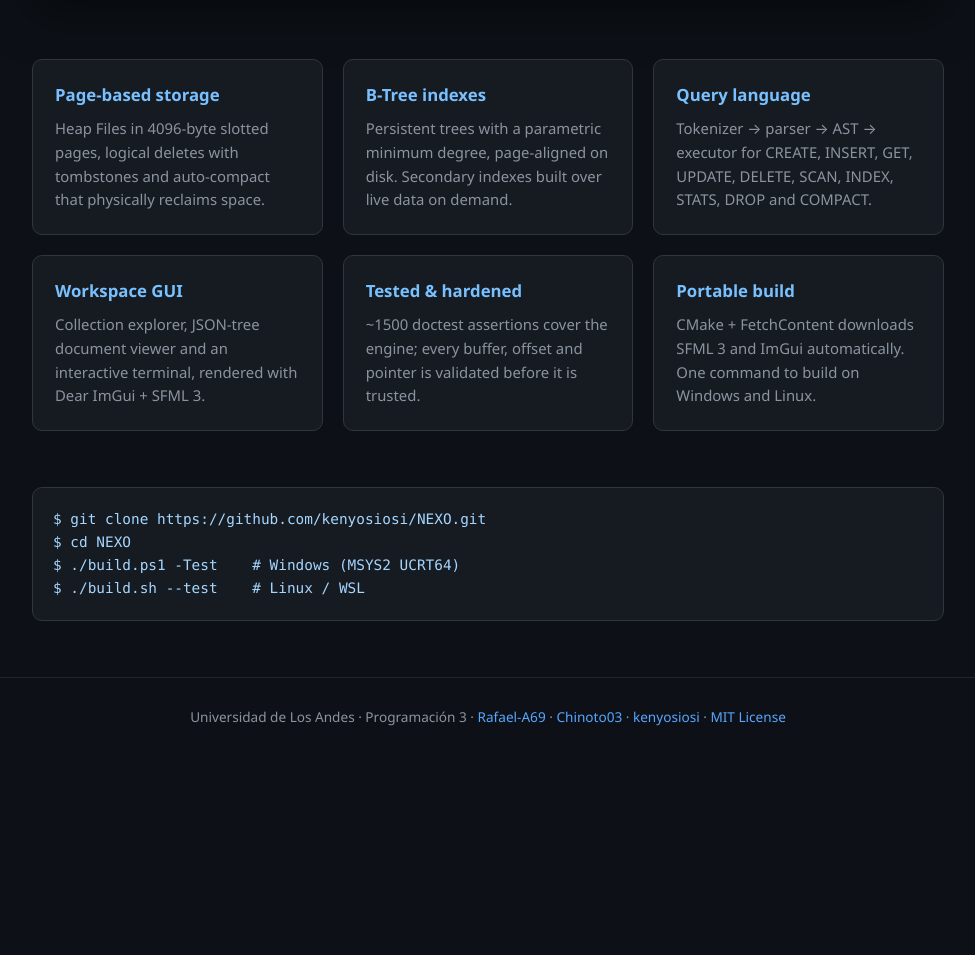
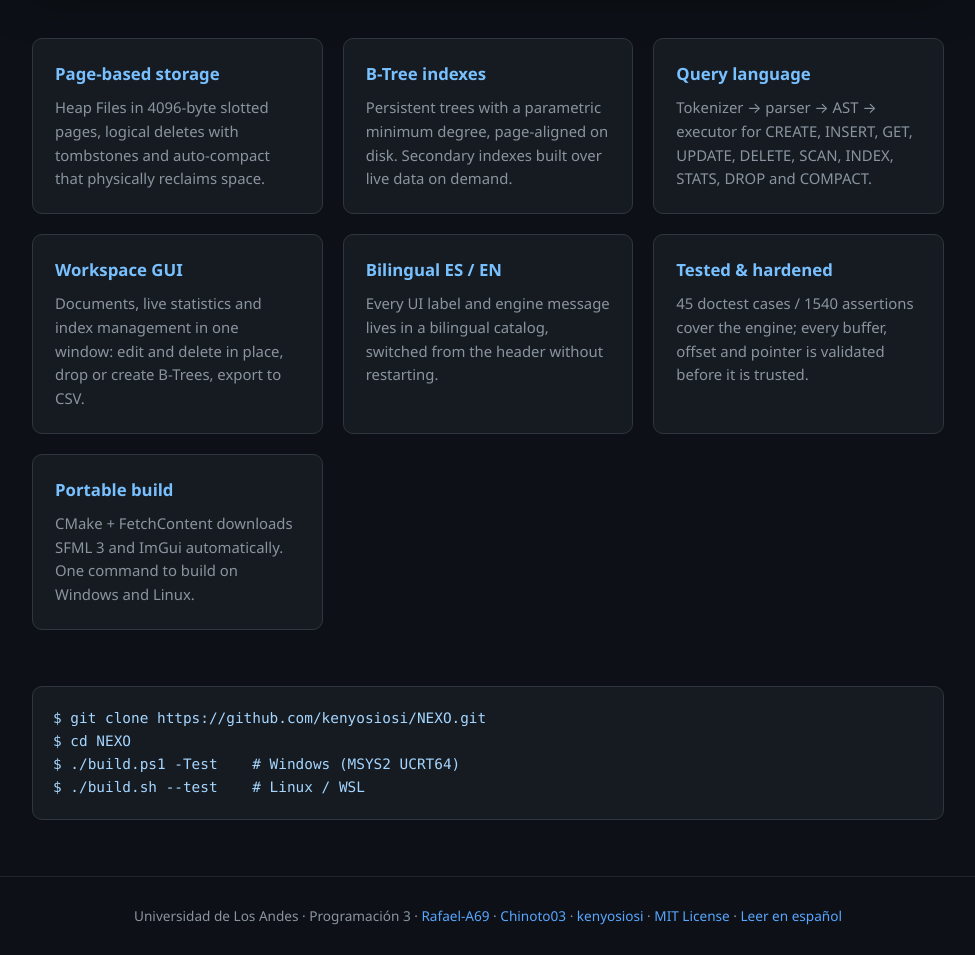
Before and after one commit to kenyosiosi/NEXO, a plain HTML site: page docs/index.html in a window 1280 px wide. Shown: the part 917-1872 px from the top of the page, without its empty margins (152-1127 px from the left). Before the commit the page ends 1673 px from the top, so only its background shows below. Drawn offline with Linux system fonts and the light colour scheme.

Commit message:
docs: demo GIF, refreshed screenshots and the v1.1 feature set
- docs/demo.gif: the whole workflow captured by the in-app demo driver
  (SCAN, statistics, index creation, in-place edit, confirmed delete, the
  guide, the ES->EN switch and the CSV export) and assembled at 960x540.
- docs/screenshot.png: fresh capture of the table layout with terminal
  output.
- Landing page: the GIF is now the hero, two new cards (workspace tabs,
  bilingual UI), updated test counts and a link to the Spanish README.
- READMEs (EN/ES): demo GIF, a 'Using the workspace' table per tab,
  CSV export, five test files, language switcher at the top.

```diff
--- a/docs/index.html
+++ b/docs/index.html
@@ -115,14 +115,15 @@
   </div>
 </section>
 
-<div class="shot"><img src="https://raw.githubusercontent.com/kenyosiosi/NEXO/main/docs/screenshot.png" alt="NEXO Engine workspace UI"></div>
+<div class="shot"><img src="https://raw.githubusercontent.com/kenyosiosi/NEXO/main/docs/demo.gif" alt="NEXO Engine in action: creating an index, editing a document, exporting CSV and switching to English"></div>
 
 <section class="features">
   <div class="card"><h3>Page-based storage</h3><p>Heap Files in 4096-byte slotted pages, logical deletes with tombstones and auto-compact that physically reclaims space.</p></div>
   <div class="card"><h3>B-Tree indexes</h3><p>Persistent trees with a parametric minimum degree, page-aligned on disk. Secondary indexes built over live data on demand.</p></div>
   <div class="card"><h3>Query language</h3><p>Tokenizer → parser → AST → executor for CREATE, INSERT, GET, UPDATE, DELETE, SCAN, INDEX, STATS, DROP and COMPACT.</p></div>
-  <div class="card"><h3>Workspace GUI</h3><p>Collection explorer, JSON-tree document viewer and an interactive terminal, rendered with Dear ImGui + SFML 3.</p></div>
-  <div class="card"><h3>Tested &amp; hardened</h3><p>~1500 doctest assertions cover the engine; every buffer, offset and pointer is validated before it is trusted.</p></div>
+  <div class="card"><h3>Workspace GUI</h3><p>Documents, live statistics and index management in one window: edit and delete in place, drop or create B-Trees, export to CSV.</p></div>
+  <div class="card"><h3>Bilingual ES / EN</h3><p>Every UI label and engine message lives in a bilingual catalog, switched from the header without restarting.</p></div>
+  <div class="card"><h3>Tested &amp; hardened</h3><p>45 doctest cases / 1540 assertions cover the engine; every buffer, offset and pointer is validated before it is trusted.</p></div>
   <div class="card"><h3>Portable build</h3><p>CMake + FetchContent downloads SFML 3 and ImGui automatically. One command to build on Windows and Linux.</p></div>
 </section>
 
@@ -138,7 +139,8 @@ $ ./build.sh --test    # Linux / WSL</pre>
   <a href="https://github.com/Rafael-A69">Rafael-A69</a> ·
   <a href="https://github.com/Chinoto03">Chinoto03</a> ·
   <a href="https://github.com/kenyosiosi">kenyosiosi</a> ·
-  <a href="https://github.com/kenyosiosi/NEXO/blob/main/LICENSE">MIT License</a>
+  <a href="https://github.com/kenyosiosi/NEXO/blob/main/LICENSE">MIT License</a> ·
+  <a href="https://github.com/kenyosiosi/NEXO/blob/main/README.es.md">Leer en español</a>
 </footer>
 
 </body>
```
Also changed, not shown: docs/demo.gif (added), docs/screenshot.png, 2 other files.
